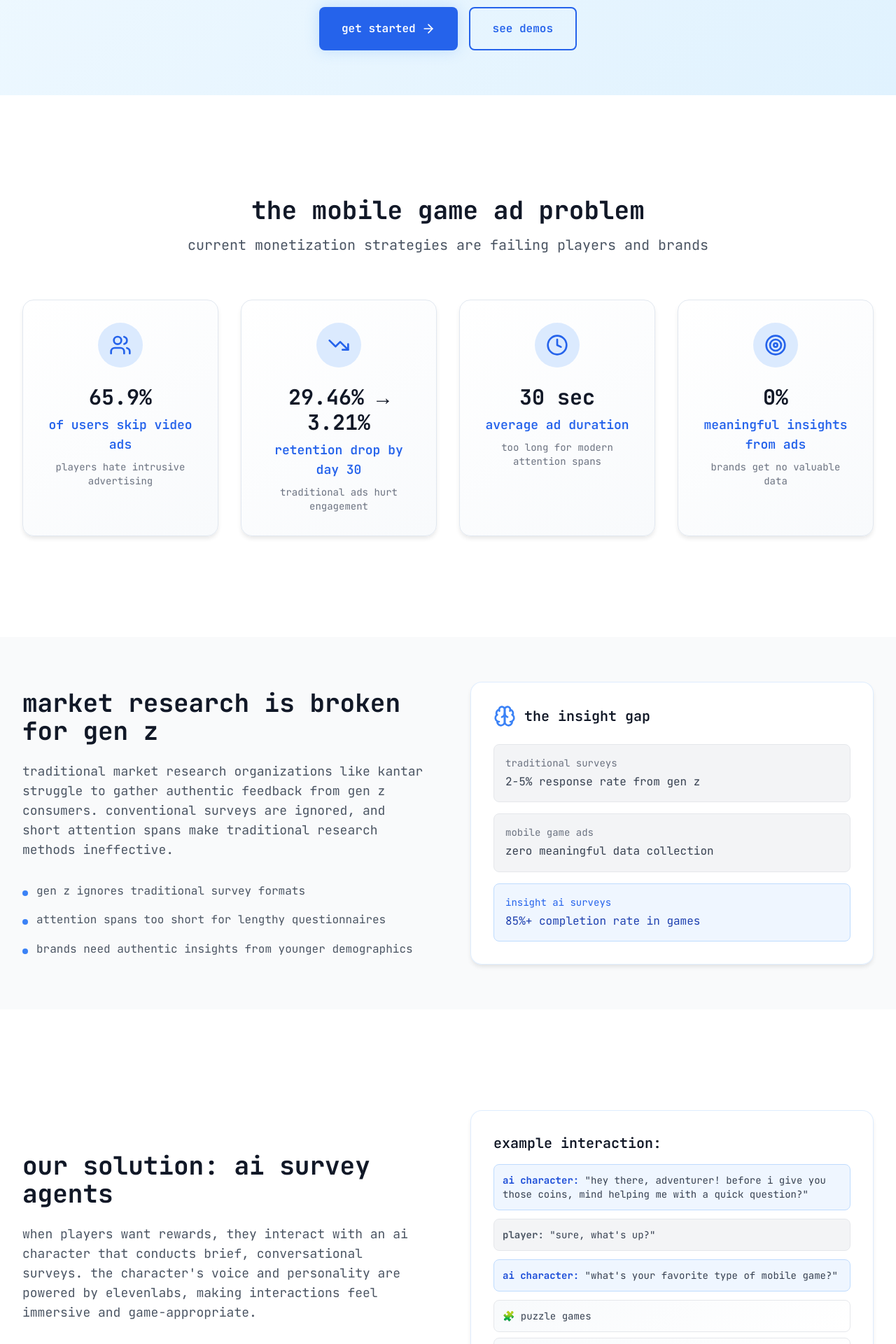
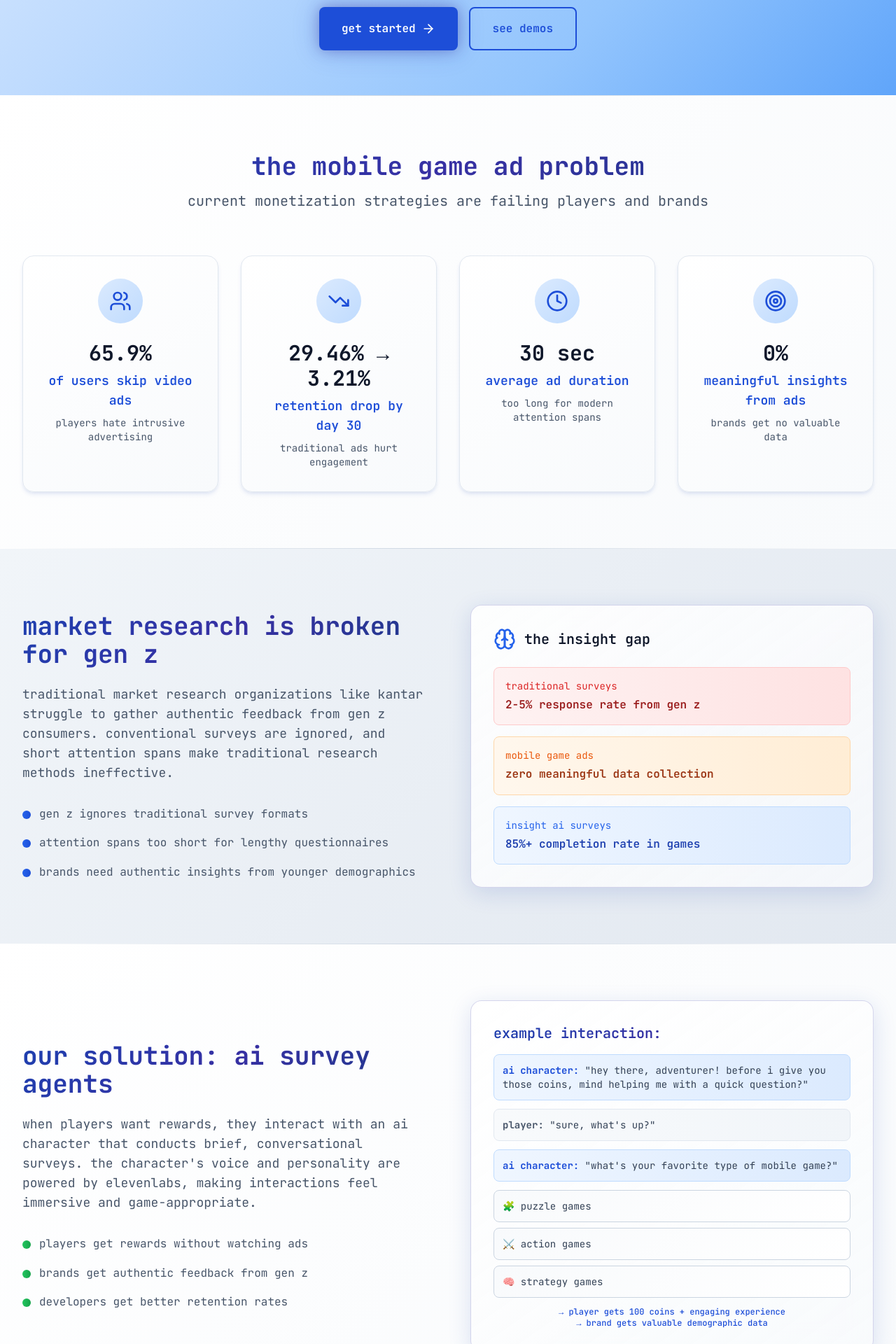
Before and after one commit to sid-081205/insight-ai-landing, a React (Vite) app: page / in a window 1280 px wide. Shown: the part 440-2360 px from the top of the page at 70% size. Built offline with nearby package versions, Linux system fonts and the light colour scheme.

Commit message:
Enhanced Gradients with Darker Blue Theme

```diff
--- a/src/index.css
+++ b/src/index.css
@@ -10,33 +10,48 @@
 
 body {
   margin: 0;
-  background: #ffffff;
-  color: #1f2937;
+  background: linear-gradient(135deg, #f8fafc 0%, #e2e8f0 100%);
+  color: #1e293b;
   line-height: 1.6;
 }
 
 .gradient-text {
-  background: linear-gradient(135deg, #60a5fa, #3b82f6);
+  background: linear-gradient(135deg, #1e40af, #3730a3, #1e3a8a);
   -webkit-background-clip: text;
   -webkit-text-fill-color: transparent;
   background-clip: text;
 }
 
 .gradient-bg {
-  background: linear-gradient(135deg, #f0f9ff, #e0f2fe);
+  background: linear-gradient(135deg, #dbeafe 0%, #bfdbfe 50%, #93c5fd 100%);
+}
+
+.gradient-bg-alt {
+  background: linear-gradient(135deg, #f1f5f9 0%, #e2e8f0 50%, #cbd5e1 100%);
+}
+
+.gradient-bg-dark {
+  background: linear-gradient(135deg, #1e40af 0%, #1e3a8a 50%, #312e81 100%);
+}
+
+.section-divider {
+  background: linear-gradient(90deg, transparent 0%, #cbd5e1 50%, transparent 100%);
+  height: 1px;
+  margin: 4rem 0;
 }
 
 .stat-card {
-  transition: all 0.3s ease;
-  background: linear-gradient(145deg, #ffffff, #f8fafc);
+  transition: all 0.4s ease;
+  background: linear-gradient(145deg, #ffffff 0%, #f8fafc 100%);
   border: 1px solid #e2e8f0;
-  box-shadow: 0 4px 6px -1px rgba(0, 0, 0, 0.1);
+  box-shadow: 0 4px 6px -1px rgba(30, 64, 175, 0.1), 0 2px 4px -1px rgba(30, 64, 175, 0.06);
 }
 
 .stat-card:hover {
-  transform: translateY(-4px);
-  box-shadow: 0 20px 40px rgba(59, 130, 246, 0.15);
-  border-color: #60a5fa;
+  transform: translateY(-8px);
+  box-shadow: 0 25px 50px rgba(30, 64, 175, 0.25);
+  border-color: #3730a3;
+  background: linear-gradient(145deg, #ffffff 0%, #dbeafe 100%);
 }
 
 .nav-link {
@@ -51,7 +66,7 @@ body {
   left: 0;
   width: 0;
   height: 2px;
-  background: #60a5fa;
+  background: linear-gradient(90deg, #3730a3, #1e40af);
   transition: width 0.3s ease;
 }
 
@@ -63,59 +78,83 @@ body {
 .feature-card {
   transition: all 0.4s ease;
   border: 2px solid transparent;
-  background: linear-gradient(145deg, #ffffff, #f8fafc);
-  box-shadow: 0 4px 6px -1px rgba(0, 0, 0, 0.1);
+  background: linear-gradient(145deg, #ffffff 0%, #f8fafc 100%);
+  box-shadow: 0 4px 6px -1px rgba(30, 64, 175, 0.1);
 }
 
 .feature-card:hover {
-  border-color: #60a5fa;
-  transform: scale(1.02);
-  box-shadow: 0 20px 40px rgba(59, 130, 246, 0.2);
+  border-color: #3730a3;
+  transform: scale(1.03);
+  box-shadow: 0 25px 50px rgba(30, 64, 175, 0.3);
+  background: linear-gradient(145deg, #ffffff 0%, #dbeafe 100%);
 }
 
 .code-block {
-  background: #f8fafc;
-  color: #374151;
-  border: 1px solid #e5e7eb;
+  background: linear-gradient(145deg, #f1f5f9 0%, #e2e8f0 100%);
+  color: #334155;
+  border: 1px solid #cbd5e1;
   border-radius: 12px;
   padding: 1.5rem;
   font-family: 'JetBrains Mono', monospace;
   overflow-x: auto;
+  box-shadow: inset 0 2px 4px rgba(30, 64, 175, 0.1);
 }
 
 .demo-card {
-  transition: all 0.3s ease;
+  transition: all 0.4s ease;
   cursor: pointer;
-  background: linear-gradient(145deg, #ffffff, #f8fafc);
-  border: 1px solid #e5e7eb;
-  box-shadow: 0 4px 6px -1px rgba(0, 0, 0, 0.1);
+  background: linear-gradient(145deg, #ffffff 0%, #f8fafc 100%);
+  border: 1px solid #e2e8f0;
+  box-shadow: 0 4px 6px -1px rgba(30, 64, 175, 0.1);
 }
 
 .demo-card:hover {
-  transform: translateY(-2px);
-  box-shadow: 0 15px 30px rgba(59, 130, 246, 0.2);
-  border-color: #60a5fa;
+  transform: translateY(-4px);
+  box-shadow: 0 20px 40px rgba(30, 64, 175, 0.25);
+  border-color: #3730a3;
+  background: linear-gradient(145deg, #ffffff 0%, #dbeafe 100%);
 }
 
 .glass-effect {
-  background: rgba(255, 255, 255, 0.9);
-  backdrop-filter: blur(12px);
-  border: 1px solid rgba(96, 165, 250, 0.2);
-  box-shadow: 0 4px 6px -1px rgba(0, 0, 0, 0.1);
+  background: linear-gradient(145deg, rgba(255, 255, 255, 0.9) 0%, rgba(248, 250, 252, 0.8) 100%);
+  backdrop-filter: blur(16px);
+  border: 1px solid rgba(59, 55, 163, 0.2);
+  box-shadow: 0 8px 32px rgba(30, 64, 175, 0.15);
 }
 
 .neon-glow {
-  box-shadow: 0 0 20px rgba(96, 165, 250, 0.3);
+  box-shadow: 0 0 20px rgba(55, 48, 163, 0.4), 0 0 40px rgba(30, 64, 175, 0.2);
 }
 
 .option-button {
-  background: linear-gradient(145deg, #f8fafc, #ffffff);
-  border: 1px solid #e5e7eb;
+  background: linear-gradient(145deg, #f8fafc 0%, #ffffff 100%);
+  border: 1px solid #cbd5e1;
   transition: all 0.3s ease;
 }
 
 .option-button:hover {
-  background: linear-gradient(145deg, #e0f2fe, #f0f9ff);
-  border-color: #60a5fa;
-  box-shadow: 0 4px 12px rgba(96, 165, 250, 0.2);
+  background: linear-gradient(145deg, #dbeafe 0%, #bfdbfe 100%);
+  border-color: #3730a3;
+  box-shadow: 0 4px 12px rgba(55, 48, 163, 0.3);
+  transform: translateY(-2px);
 }
+
+.section-bg-1 {
+  background: linear-gradient(135deg, #ffffff 0%, #f8fafc 100%);
+}
+
+.section-bg-2 {
+  background: linear-gradient(135deg, #f1f5f9 0%, #e2e8f0 100%);
+}
+
+.section-bg-3 {
+  background: linear-gradient(135deg, #dbeafe 0%, #bfdbfe 100%);
+}
+
+.hero-gradient {
+  background: linear-gradient(135deg, #dbeafe 0%, #bfdbfe 30%, #93c5fd 70%, #60a5fa 100%);
+}
+
+.cta-gradient {
+  background: linear-gradient(135deg, #1e40af 0%, #1e3a8a 50%, #312e81 100%);
+}
--- a/src/pages/Home.tsx
+++ b/src/pages/Home.tsx
@@ -49,16 +49,16 @@ const Home = () => {
   ]
 
   return (
-    <div className="space-y-20">
+    <div className="space-y-0">
       {/* Hero Section */}
-      <section className="pt-20 pb-16 gradient-bg">
+      <section className="pt-20 pb-16 hero-gradient">
         <div className="max-w-7xl mx-auto px-4 sm:px-6 lg:px-8">
           <div className="text-center space-y-8">
             <h1 className="text-5xl md:text-7xl font-bold gradient-text leading-tight">
               replace ads with<br />
               ai conversations
             </h1>
-            <p className="text-xl md:text-2xl text-gray-600 max-w-3xl mx-auto">
+            <p className="text-xl md:text-2xl text-slate-700 max-w-3xl mx-auto">
               turn reward moments into engaging survey experiences.
               your players get what they want, brands get real insights,
               and you get better retention.
@@ -66,14 +66,14 @@ const Home = () => {
             <div className="flex flex-col sm:flex-row gap-4 justify-center">
               <Link
                 to="/api"
-                className="inline-flex items-center px-8 py-4 bg-blue-600 text-white rounded-lg font-semibold hover:bg-blue-700 transition-colors neon-glow"
+                className="inline-flex items-center px-8 py-4 bg-blue-700 text-white rounded-lg font-semibold hover:bg-blue-800 transition-all duration-300 neon-glow transform hover:scale-105"
               >
                 get started
                 <ArrowRight className="ml-2 h-5 w-5" />
               </Link>
               <Link
                 to="/demos"
-                className="inline-flex items-center px-8 py-4 border-2 border-blue-600 text-blue-600 rounded-lg font-semibold hover:bg-blue-50 transition-colors"
+                className="inline-flex items-center px-8 py-4 border-2 border-blue-700 text-blue-700 rounded-lg font-semibold hover:bg-blue-50 transition-all duration-300 transform hover:scale-105"
               >
                 see demos
               </Link>
@@ -82,14 +82,16 @@ const Home = () => {
         </div>
       </section>
 
+      <div className="section-divider"></div>
+
       {/* Problem Statistics */}
-      <section className="py-16">
+      <section className="py-20 section-bg-1">
         <div className="max-w-7xl mx-auto px-4 sm:px-6 lg:px-8">
           <div className="text-center mb-16">
-            <h2 className="text-4xl font-bold text-gray-900 mb-4">
+            <h2 className="text-4xl font-bold gradient-text mb-4">
               the mobile game ad problem
             </h2>
-            <p className="text-xl text-gray-600">
+            <p className="text-xl text-slate-600">
               current monetization strategies are failing players and brands
             </p>
           </div>
@@ -97,13 +99,13 @@ const Home = () => {
           <div className="grid grid-cols-1 md:grid-cols-2 lg:grid-cols-4 gap-8">
             {stats.map((stat, index) => (
               <div key={index} className="stat-card p-8 rounded-2xl">
-                <div className="flex items-center justify-center w-16 h-16 bg-blue-100 rounded-full mb-6 mx-auto">
-                  <stat.icon className="h-8 w-8 text-blue-600" />
+                <div className="flex items-center justify-center w-16 h-16 bg-gradient-to-br from-blue-100 to-blue-200 rounded-full mb-6 mx-auto">
+                  <stat.icon className="h-8 w-8 text-blue-700" />
                 </div>
                 <div className="text-center">
-                  <div className="text-3xl font-bold text-gray-900 mb-2">{stat.value}</div>
-                  <div className="text-lg font-semibold text-blue-600 mb-2">{stat.label}</div>
-                  <p className="text-sm text-gray-500">{stat.description}</p>
+                  <div className="text-3xl font-bold text-slate-900 mb-2">{stat.value}</div>
+                  <div className="text-lg font-semibold text-blue-700 mb-2">{stat.label}</div>
+                  <p className="text-sm text-slate-600">{stat.description}</p>
                 </div>
               </div>
             ))}
@@ -111,51 +113,53 @@ const Home = () => {
         </div>
       </section>
 
+      <div className="section-divider"></div>
+
       {/* Market Research Problem */}
-      <section className="py-16 bg-gray-50">
+      <section className="py-20 section-bg-2">
         <div className="max-w-7xl mx-auto px-4 sm:px-6 lg:px-8">
           <div className="grid grid-cols-1 lg:grid-cols-2 gap-16 items-center">
             <div>
-              <h2 className="text-4xl font-bold text-gray-900 mb-6">
+              <h2 className="text-4xl font-bold gradient-text mb-6">
                 market research is broken for gen z
               </h2>
-              <p className="text-lg text-gray-600 mb-8">
+              <p className="text-lg text-slate-600 mb-8">
                 traditional market research organizations like kantar struggle to gather authentic
                 feedback from gen z consumers. conventional surveys are ignored, and short attention
                 spans make traditional research methods ineffective.
               </p>
               <div className="space-y-4">
                 <div className="flex items-start space-x-3">
-                  <div className="w-2 h-2 bg-blue-500 rounded-full mt-3"></div>
-                  <p className="text-gray-600">gen z ignores traditional survey formats</p>
+                  <div className="w-3 h-3 bg-gradient-to-r from-blue-600 to-blue-700 rounded-full mt-2"></div>
+                  <p className="text-slate-600">gen z ignores traditional survey formats</p>
                 </div>
                 <div className="flex items-start space-x-3">
-                  <div className="w-2 h-2 bg-blue-500 rounded-full mt-3"></div>
-                  <p className="text-gray-600">attention spans too short for lengthy questionnaires</p>
+                  <div className="w-3 h-3 bg-gradient-to-r from-blue-600 to-blue-700 rounded-full mt-2"></div>
+                  <p className="text-slate-600">attention spans too short for lengthy questionnaires</p>
                 </div>
                 <div className="flex items-start space-x-3">
-                  <div className="w-2 h-2 bg-blue-500 rounded-full mt-3"></div>
-                  <p className="text-gray-600">brands need authentic insights from younger demographics</p>
+                  <div className="w-3 h-3 bg-gradient-to-r from-blue-600 to-blue-700 rounded-full mt-2"></div>
+                  <p className="text-slate-600">brands need authentic insights from younger demographics</p>
                 </div>
               </div>
             </div>
             <div className="glass-effect rounded-2xl p-8">
               <div className="flex items-center space-x-3 mb-6">
-                <Brain className="h-8 w-8 text-blue-500" />
-                <h3 className="text-xl font-semibold text-gray-900">the insight gap</h3>
+                <Brain className="h-8 w-8 text-blue-600" />
+                <h3 className="text-xl font-semibold text-slate-900">the insight gap</h3>
               </div>
               <div className="space-y-4">
-                <div className="bg-gray-100 p-4 rounded-lg border border-gray-200">
-                  <div className="text-sm text-gray-500 mb-1">traditional surveys</div>
-                  <div className="text-gray-700">2-5% response rate from gen z</div>
+                <div className="bg-gradient-to-r from-red-50 to-red-100 p-4 rounded-lg border border-red-200">
+                  <div className="text-sm text-red-600 mb-1">traditional surveys</div>
+                  <div className="text-red-800 font-semibold">2-5% response rate from gen z</div>
                 </div>
-                <div className="bg-gray-100 p-4 rounded-lg border border-gray-200">
-                  <div className="text-sm text-gray-500 mb-1">mobile game ads</div>
-                  <div className="text-gray-700">zero meaningful data collection</div>
+                <div className="bg-gradient-to-r from-orange-50 to-orange-100 p-4 rounded-lg border border-orange-200">
+                  <div className="text-sm text-orange-600 mb-1">mobile game ads</div>
+                  <div className="text-orange-800 font-semibold">zero meaningful data collection</div>
                 </div>
-                <div className="bg-blue-50 p-4 rounded-lg border border-blue-200">
+                <div className="bg-gradient-to-r from-blue-50 to-blue-100 p-4 rounded-lg border border-blue-200">
                   <div className="text-sm text-blue-600 mb-1">insight ai surveys</div>
-                  <div className="text-blue-800">85%+ completion rate in games</div>
+                  <div className="text-blue-800 font-semibold">85%+ completion rate in games</div>
                 </div>
               </div>
             </div>
@@ -163,62 +167,64 @@ const Home = () => {
         </div>
       </section>
 
+      <div className="section-divider"></div>
+
       {/* Solution */}
-      <section className="py-16">
+      <section className="py-20 section-bg-1">
         <div className="max-w-7xl mx-auto px-4 sm:px-6 lg:px-8">
           <div className="grid grid-cols-1 lg:grid-cols-2 gap-16 items-center">
             <div>
-              <h2 className="text-4xl font-bold text-gray-900 mb-6">
+              <h2 className="text-4xl font-bold gradient-text mb-6">
                 our solution: ai survey agents
               </h2>
-              <p className="text-lg text-gray-600 mb-8">
+              <p className="text-lg text-slate-600 mb-8">
                 when players want rewards, they interact with an ai character that conducts
                 brief, conversational surveys. the character's voice and personality are
                 powered by elevenlabs, making interactions feel immersive and game-appropriate.
               </p>
               <div className="space-y-4">
                 <div className="flex items-start space-x-3">
-                  <div className="w-2 h-2 bg-blue-500 rounded-full mt-3"></div>
-                  <p className="text-gray-600">players get rewards without watching ads</p>
+                  <div className="w-3 h-3 bg-gradient-to-r from-green-500 to-green-600 rounded-full mt-2"></div>
+                  <p className="text-slate-600">players get rewards without watching ads</p>
                 </div>
                 <div className="flex items-start space-x-3">
-                  <div className="w-2 h-2 bg-blue-500 rounded-full mt-3"></div>
-                  <p className="text-gray-600">brands get authentic feedback from gen z</p>
+                  <div className="w-3 h-3 bg-gradient-to-r from-green-500 to-green-600 rounded-full mt-2"></div>
+                  <p className="text-slate-600">brands get authentic feedback from gen z</p>
                 </div>
                 <div className="flex items-start space-x-3">
-                  <div className="w-2 h-2 bg-blue-500 rounded-full mt-3"></div>
-                  <p className="text-gray-600">developers get better retention rates</p>
+                  <div className="w-3 h-3 bg-gradient-to-r from-green-500 to-green-600 rounded-full mt-2"></div>
+                  <p className="text-slate-600">developers get better retention rates</p>
                 </div>
               </div>
             </div>
             <div className="glass-effect rounded-2xl p-8">
-              <h3 className="text-xl font-semibold mb-4 text-gray-900">example interaction:</h3>
+              <h3 className="text-xl font-semibold mb-4 gradient-text">example interaction:</h3>
               <div className="space-y-3 text-sm">
-                <div className="bg-blue-50 p-3 rounded-lg border border-blue-200">
+                <div className="bg-gradient-to-r from-blue-50 to-blue-100 p-3 rounded-lg border border-blue-200">
                   <strong className="text-blue-700">ai character:</strong>
-                  <span className="text-gray-700"> "hey there, adventurer! before i give you those coins,
+                  <span className="text-slate-700"> "hey there, adventurer! before i give you those coins,
                   mind helping me with a quick question?"</span>
                 </div>
-                <div className="bg-gray-100 p-3 rounded-lg border border-gray-200">
-                  <strong className="text-gray-600">player:</strong>
-                  <span className="text-gray-700"> "sure, what's up?"</span>
+                <div className="bg-gradient-to-r from-slate-50 to-slate-100 p-3 rounded-lg border border-slate-200">
+                  <strong className="text-slate-600">player:</strong>
+                  <span className="text-slate-700"> "sure, what's up?"</span>
                 </div>
-                <div className="bg-blue-50 p-3 rounded-lg border border-blue-200">
+                <div className="bg-gradient-to-r from-blue-50 to-blue-100 p-3 rounded-lg border border-blue-200">
                   <strong className="text-blue-700">ai character:</strong>
-                  <span className="text-gray-700"> "what's your favorite type of mobile game?"</span>
+                  <span className="text-slate-700"> "what's your favorite type of mobile game?"</span>
                 </div>
                 <div className="space-y-2">
-                  <button className="option-button w-full p-3 rounded-lg text-left text-gray-700">
+                  <button className="option-button w-full p-3 rounded-lg text-left text-slate-700 hover:text-blue-700">
                     🧩 puzzle games
                   </button>
-                  <button className="option-button w-full p-3 rounded-lg text-left text-gray-700">
+                  <button className="option-button w-full p-3 rounded-lg text-left text-slate-700 hover:text-blue-700">
                     ⚔️ action games
                   </button>
-                  <button className="option-button w-full p-3 rounded-lg text-left text-gray-700">
+                  <button className="option-button w-full p-3 rounded-lg text-left text-slate-700 hover:text-blue-700">
                     🧠 strategy games
                   </button>
                 </div>
-                <div className="text-center text-blue-600 text-xs mt-4">
+                <div className="text-center text-blue-700 text-xs mt-4 font-medium">
                   → player gets 100 coins + engaging experience<br />
                   → brand gets valuable demographic data
                 </div>
@@ -228,14 +234,16 @@ const Home = () => {
         </div>
       </section>
 
+      <div className="section-divider"></div>
+
       {/* Features */}
-      <section className="py-16 bg-gray-50">
+      <section className="py-20 section-bg-3">
         <div className="max-w-7xl mx-auto px-4 sm:px-6 lg:px-8">
           <div className="text-center mb-16">
-            <h2 className="text-4xl font-bold text-gray-900 mb-4">
+            <h2 className="text-4xl font-bold gradient-text mb-4">
               why choose insight ai?
             </h2>
-            <p className="text-xl text-gray-600">
+            <p className="text-xl text-slate-600">
               built for game developers, by game developers
             </p>
           </div>
@@ -243,11 +251,11 @@ const Home = () => {
           <div className="grid grid-cols-1 md:grid-cols-3 gap-8">
             {features.map((feature, index) => (
               <div key={index} className="feature-card p-8 rounded-2xl">
-                <div className="flex items-center justify-center w-16 h-16 bg-blue-100 rounded-full mb-6">
-                  <feature.icon className="h-8 w-8 text-blue-600" />
+                <div className="flex items-center justify-center w-16 h-16 bg-gradient-to-br from-blue-100 to-blue-200 rounded-full mb-6">
+                  <feature.icon className="h-8 w-8 text-blue-700" />
                 </div>
-                <h3 className="text-xl font-semibold text-gray-900 mb-4">{feature.title}</h3>
-                <p className="text-gray-600">{feature.description}</p>
+                <h3 className="text-xl font-semibold gradient-text mb-4">{feature.title}</h3>
+                <p className="text-slate-600">{feature.description}</p>
               </div>
             ))}
           </div>
@@ -255,7 +263,7 @@ const Home = () => {
       </section>
 
       {/* CTA */}
-      <section className="py-20 bg-gradient-to-r from-blue-600 to-blue-700">
+      <section className="py-20 cta-gradient">
         <div className="max-w-4xl mx-auto text-center px-4 sm:px-6 lg:px-8">
           <h2 className="text-4xl font-bold text-white mb-6">
             ready to revolutionize your game monetization?
@@ -265,7 +273,7 @@ const Home = () => {
           </p>
           <Link
             to="/contact"
-            className="inline-flex items-center px-8 py-4 bg-white text-blue-600 rounded-lg font-semibold hover:bg-blue-50 transition-colors neon-glow"
+            className="inline-flex items-center px-8 py-4 bg-white text-blue-700 rounded-lg font-semibold hover:bg-blue-50 transition-all duration-300 neon-glow transform hover:scale-105"
           >
             join beta program
             <ArrowRight className="ml-2 h-5 w-5" />
--- a/tailwind.config.js
+++ b/tailwind.config.js
@@ -33,6 +33,18 @@ export default {
           700: '#1d4ed8',
           800: '#1e40af',
           900: '#1e3a8a',
+        },
+        'slate': {
+          50: '#f8fafc',
+          100: '#f1f5f9',
+          200: '#e2e8f0',
+          300: '#cbd5e1',
+          400: '#94a3b8',
+          500: '#64748b',
+          600: '#475569',
+          700: '#334155',
+          800: '#1e293b',
+          900: '#0f172a',
         }
       }
     },
```
